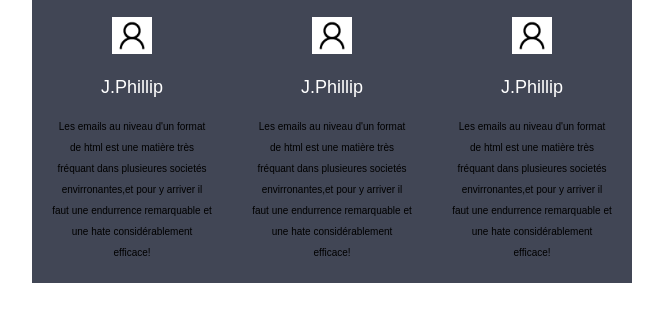
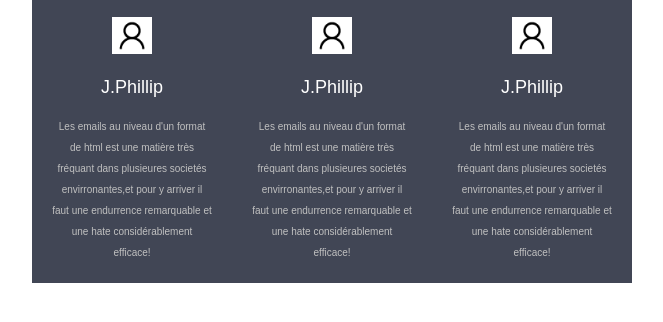
Before and after one commit to Gakwisi/craftemail, a plain HTML site: page index.html in a window 1280 px wide. Shown: the part 426-748 px from the top of the page, without its empty margins (308-971 px from the left). Drawn offline with Linux system fonts and the light colour scheme.

Commit message:
change of color

```diff
--- a/index.html
+++ b/index.html
@@ -39,11 +39,6 @@
         <table bgcolor="#fff" width="100%" border="0" cellpadding="0" cellspacing="0">
             <!--header-->
 
-                <tr>
-                    <td>
-
-                    </td>
-                </tr>
                 <tr bgcolor="#878c9c">
                     <td align="center" colspan="3">
                         <br><br>
@@ -98,7 +93,7 @@
                         <br><br>
                         <span align="center" style="font-size: 18px; line-height: 22px; color: white;">J.Phillip</span>
                         <br><br>
-                        <span align="center" style="font-size: 10px; line-height: 20px;">Les emails au niveau d'un format de html
+                        <span align="center" style="font-size: 10px; line-height: 20px; color: #c0c0c0;">Les emails au niveau d'un format de html
                             est une matière très fréquant dans plusieures
                             societés envirronantes,et pour y arriver il faut
                             une endurrence remarquable et une hate
@@ -110,7 +105,7 @@
                         <br><br>
                         <span align="center" style="font-size: 18px; line-height: 22px; color: white;">J.Phillip</span>
                         <br><br>
-                        <span align="center" style="font-size: 10px; line-height: 20px;">Les emails au niveau d'un format de html
+                        <span align="center" style="font-size: 10px; line-height: 20px; color: #c0c0c0;">Les emails au niveau d'un format de html
                             est une matière très fréquant dans plusieures
                             societés envirronantes,et pour y arriver il faut
                             une endurrence remarquable et une hate
@@ -123,7 +118,7 @@
                         <br><br>
                         <span align="center" style="font-size: 18px; line-height: 22px; color: white;">J.Phillip</span>
                         <br><br>
-                        <span align="center" style="font-size: 10px; line-height: 20px;">Les emails au niveau d'un format de html
+                        <span align="center" style="font-size: 10px; line-height: 20px; color: #c0c0c0;">Les emails au niveau d'un format de html
                             est une matière très fréquant dans plusieures
                             societés envirronantes,et pour y arriver il faut
                             une endurrence remarquable et une hate
```
